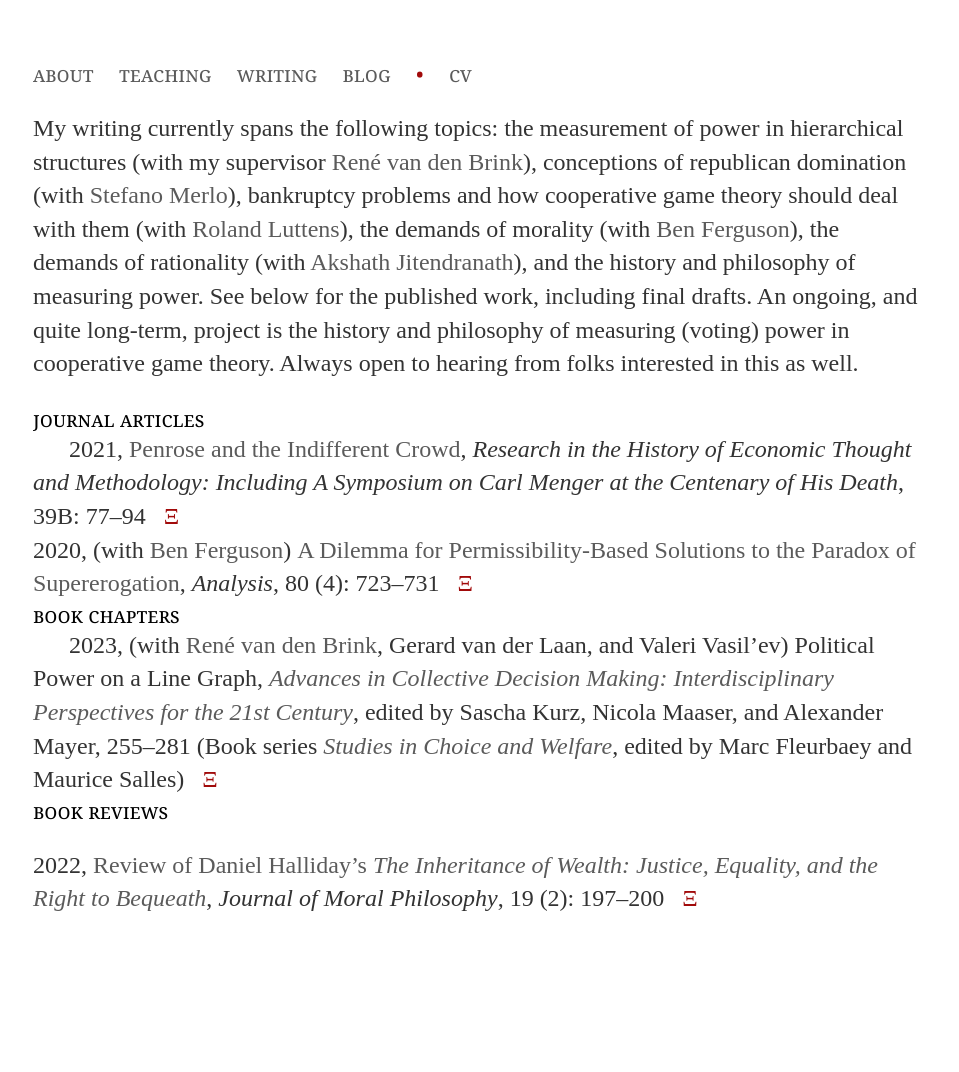
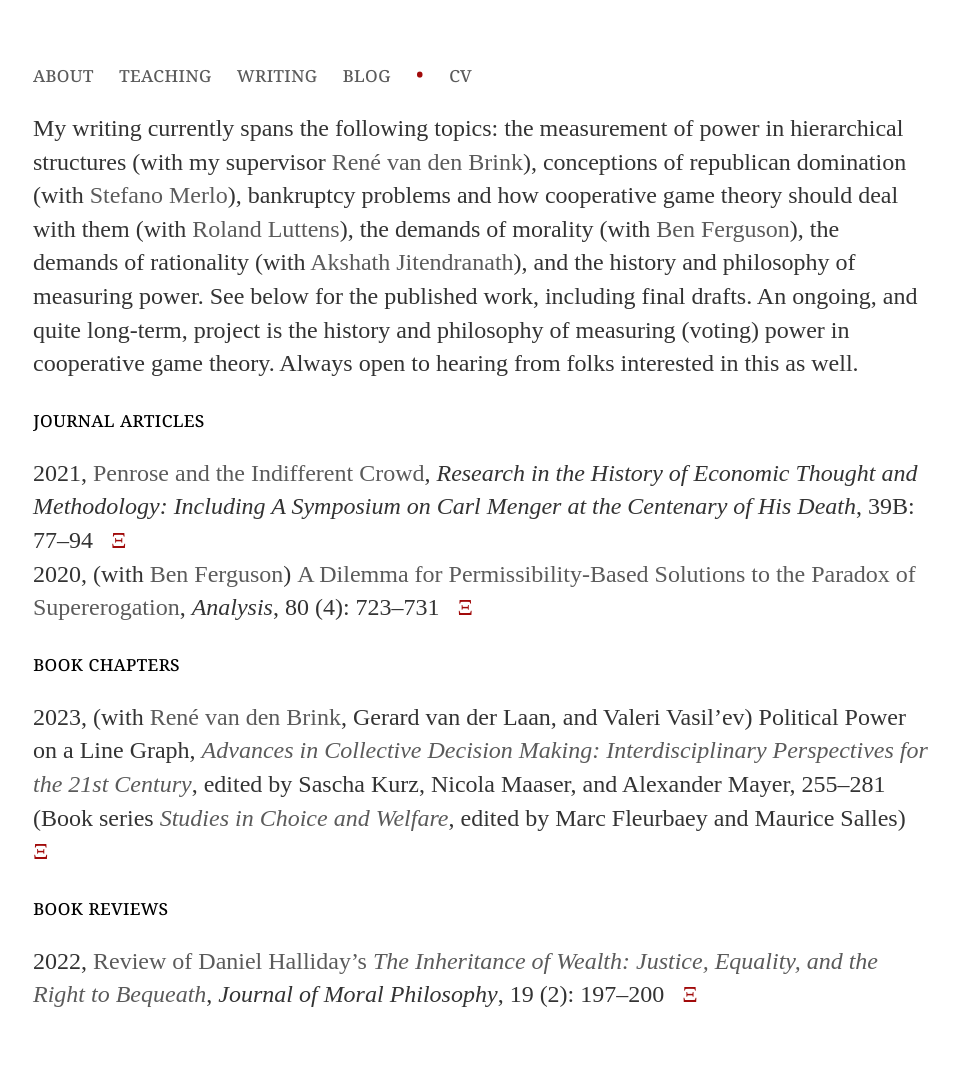
Before and after one commit to uzunovam/uzunovam, a Jekyll site: the page built from writing/index.html, in a window 1280 px wide. Shown: the whole page, without its empty margins (159-1118 px from the left). Built offline with Jekyll 4.4.1, drawn with Linux system fonts in a browser that asks for light colours; before the commit the page ends 976 px from its top, so only the background shows below that.

```diff
--- a/writing/index.html
+++ b/writing/index.html
@@ -5,10 +5,10 @@ title: Writing
 <div class="blurb">
 	<p>My writing currently spans the following topics: the measurement of power in hierarchical structures (with my supervisor <a href="http://personal.vu.nl/j.r.vanden.brink/">René van den Brink</a>), conceptions of republican domination (with <a href="https://www.stefanomerlo.org/">Stefano Merlo</a>), bankruptcy problems and how cooperative game theory should deal with them (with <a href="https://research.vu.nl/en/persons/roland-iwan-luttens">Roland Luttens</a>), the demands of morality (with <a href="https://www.benjaminferguson.org/">Ben Ferguson</a>), the demands of rationality (with <a href="https://akshathjitendranath.weebly.com/">Akshath Jitendranath</a>), and the history and philosophy of measuring power. See below for the published work, including final drafts. An ongoing, and quite long-term, project is the history and philosophy of measuring (voting) power in cooperative game theory. Always open to hearing from folks interested in this as well.</p>
 	<section>journal articles</section>
-	<pindent>2021, <a href="https://doi.org/10.1108/S0743-41542021000039B006">Penrose and the Indifferent Crowd</a>, <cite>Research in the History of Economic Thought and Methodology: Including A Symposium on Carl Menger at the Centenary of His Death</cite>, 39B: 77–94 &nbsp; <a href="/files/papers/Penrose and the Indifferent Crowd.pdf"><bullet>&Xi;</bullet></a></br>
-	2020, (with <a href="https://www.benjaminferguson.org/">Ben Ferguson</a>) <a href="https://doi.org/10.1093/analys/anaa033">A Dilemma for Permissibility-Based Solutions to the Paradox of Supererogation</a>, <cite>Analysis</cite>, 80 (4): 723–731  &nbsp; <a href="/files/papers/A Dilemma for Permissibility-Based Solutions to the Paradox of Supererogation.pdf"><bullet>&Xi;</bullet></a></pindent>
+	<p>2021, <a href="https://doi.org/10.1108/S0743-41542021000039B006">Penrose and the Indifferent Crowd</a>, <cite>Research in the History of Economic Thought and Methodology: Including A Symposium on Carl Menger at the Centenary of His Death</cite>, 39B: 77–94 &nbsp; <a href="/files/papers/Penrose and the Indifferent Crowd.pdf"><bullet>&Xi;</bullet></a></br>
+	2020, (with <a href="https://www.benjaminferguson.org/">Ben Ferguson</a>) <a href="https://doi.org/10.1093/analys/anaa033">A Dilemma for Permissibility-Based Solutions to the Paradox of Supererogation</a>, <cite>Analysis</cite>, 80 (4): 723–731  &nbsp; <a href="/files/papers/A Dilemma for Permissibility-Based Solutions to the Paradox of Supererogation.pdf"><bullet>&Xi;</bullet></a></p>
 	<section>book chapters</section>
-	<pindent>2023, (with <a href="http://personal.vu.nl/j.r.vanden.brink/">René van den Brink</a>, Gerard van der Laan, and Valeri Vasil’ev) Political Power on a Line Graph, <a href="https://link.springer.com/book/9783031216954"><cite>Advances in Collective Decision Making: Interdisciplinary Perspectives for the 21st Century</cite></a>, edited by Sascha Kurz, Nicola Maaser, and Alexander Mayer, 255–281 (Book series <a href="https://www.springer.com/series/6869"><cite>Studies in Choice and Welfare</cite></a>, edited by Marc Fleurbaey and Maurice Salles) &nbsp; <a href="/files/papers/Political Power on a Line Graph.pdf"><bullet>&Xi;</bullet></a></pindent>
+	<p>2023, (with <a href="http://personal.vu.nl/j.r.vanden.brink/">René van den Brink</a>, Gerard van der Laan, and Valeri Vasil’ev) Political Power on a Line Graph, <a href="https://link.springer.com/book/9783031216954"><cite>Advances in Collective Decision Making: Interdisciplinary Perspectives for the 21st Century</cite></a>, edited by Sascha Kurz, Nicola Maaser, and Alexander Mayer, 255–281 (Book series <a href="https://www.springer.com/series/6869"><cite>Studies in Choice and Welfare</cite></a>, edited by Marc Fleurbaey and Maurice Salles) &nbsp; <a href="/files/papers/Political Power on a Line Graph.pdf"><bullet>&Xi;</bullet></a></p>
 	<section>book reviews</section>
 	<p>2022, <a href="https://doi.org/10.1163/17455243-19020001">Review of Daniel Halliday’s <cite>The Inheritance of Wealth: Justice, Equality, and the Right to Bequeath</cite></a>, <cite>Journal of Moral Philosophy</cite>, 19 (2): 197–200 &nbsp; <a href="/files/papers/Halliday, The Inheritance of Wealth, Review.pdf"><bullet>&Xi;</bullet></a></p>
 </div><!-- /.blurb -->
```
